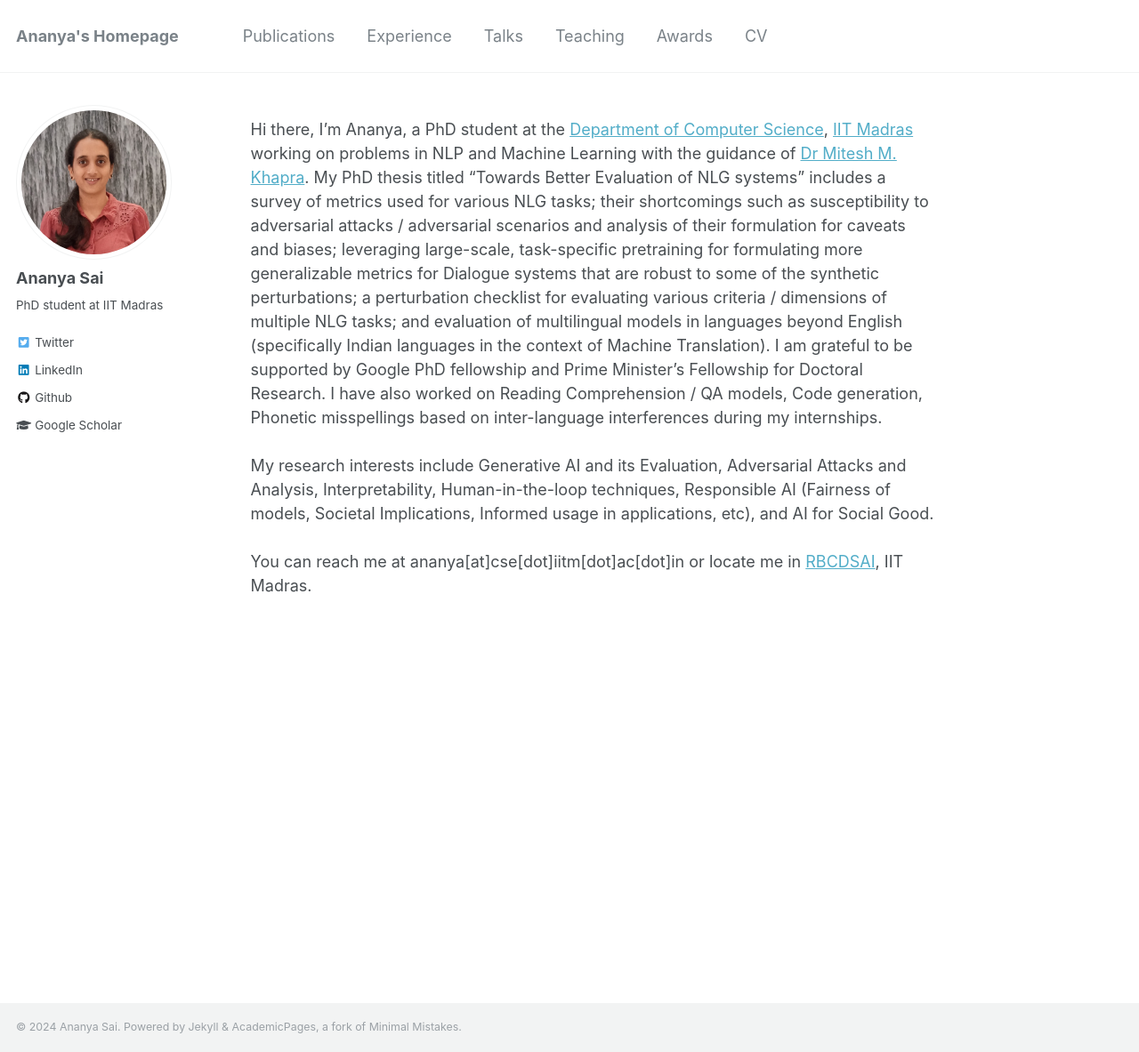
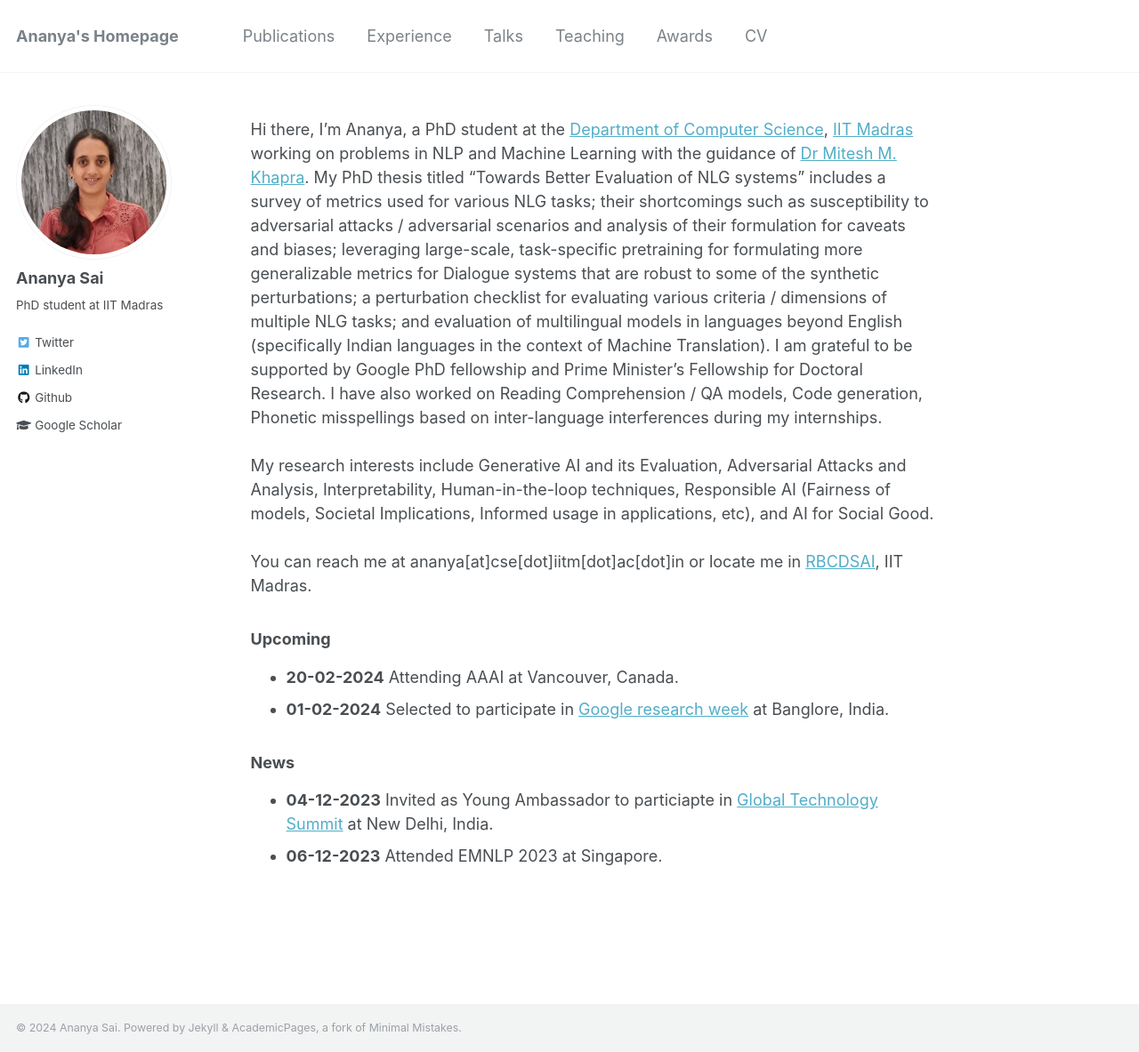
Before and after one commit to AnanyaSaiB/AnanyaSaib.github.io, a Jekyll site: the page built from _pages/about.md, in a window 1280 px wide and 1183 px high. Shown: the whole window at 89% size. Built offline with Jekyll 4.4.1, drawn with Linux system fonts in a browser that asks for light colours.

Commit message:
Update about.md
Added news and upcoming

```diff
--- a/_pages/about.md
+++ b/_pages/about.md
@@ -15,3 +15,11 @@ I am currently a PhD student in the Department of Computer Science and Engineeri
 Hi there, I'm Ananya, a PhD student at the [Department of Computer Science](https://www.cse.iitm.ac.in/index.php), [IIT Madras](https://www.iitm.ac.in/) working on problems in NLP and Machine Learning with the guidance of [Dr Mitesh M. Khapra](http://www.cse.iitm.ac.in/~miteshk/). My PhD thesis titled "Towards Better Evaluation of NLG systems" includes a survey of metrics used for various NLG tasks; their shortcomings such as susceptibility to adversarial attacks / adversarial scenarios and analysis of their formulation for caveats and biases; leveraging large-scale, task-specific pretraining for formulating more generalizable metrics for Dialogue systems that are robust to some of the synthetic perturbations; a perturbation checklist for evaluating various criteria / dimensions of multiple NLG tasks; and evaluation of multilingual models in languages beyond English (specifically Indian languages in the context of Machine Translation). I am grateful to be supported by Google PhD fellowship and Prime Minister's Fellowship for Doctoral Research. I have also worked on Reading Comprehension / QA models, Code generation, Phonetic misspellings based on inter-language interferences during my internships.<br/><br/>
 My research interests include Generative AI and its Evaluation, Adversarial Attacks and Analysis, Interpretability, Human-in-the-loop techniques, Responsible AI (Fairness of models, Societal Implications, Informed usage in applications, etc), and AI for Social Good. <br/><br/>
 You can reach me at ananya[at]cse[dot]iitm[dot]ac[dot]in or locate me in [RBCDSAI](https://rbcdsai.iitm.ac.in/contact/), IIT Madras.
+
+### Upcoming
+- **20-02-2024** Attending AAAI at Vancouver, Canada.
+- **01-02-2024** Selected to participate in [Google research week](https://sites.google.com/view/researchweek24/home) at Banglore, India.
+
+### News
+- **04-12-2023** Invited as Young Ambassador to particiapte in [Global Technology Summit](https://carnegieindia.org/specialprojects/globaltechnologysummit) at New Delhi, India.
+- **06-12-2023** Attended EMNLP 2023 at Singapore.
```
